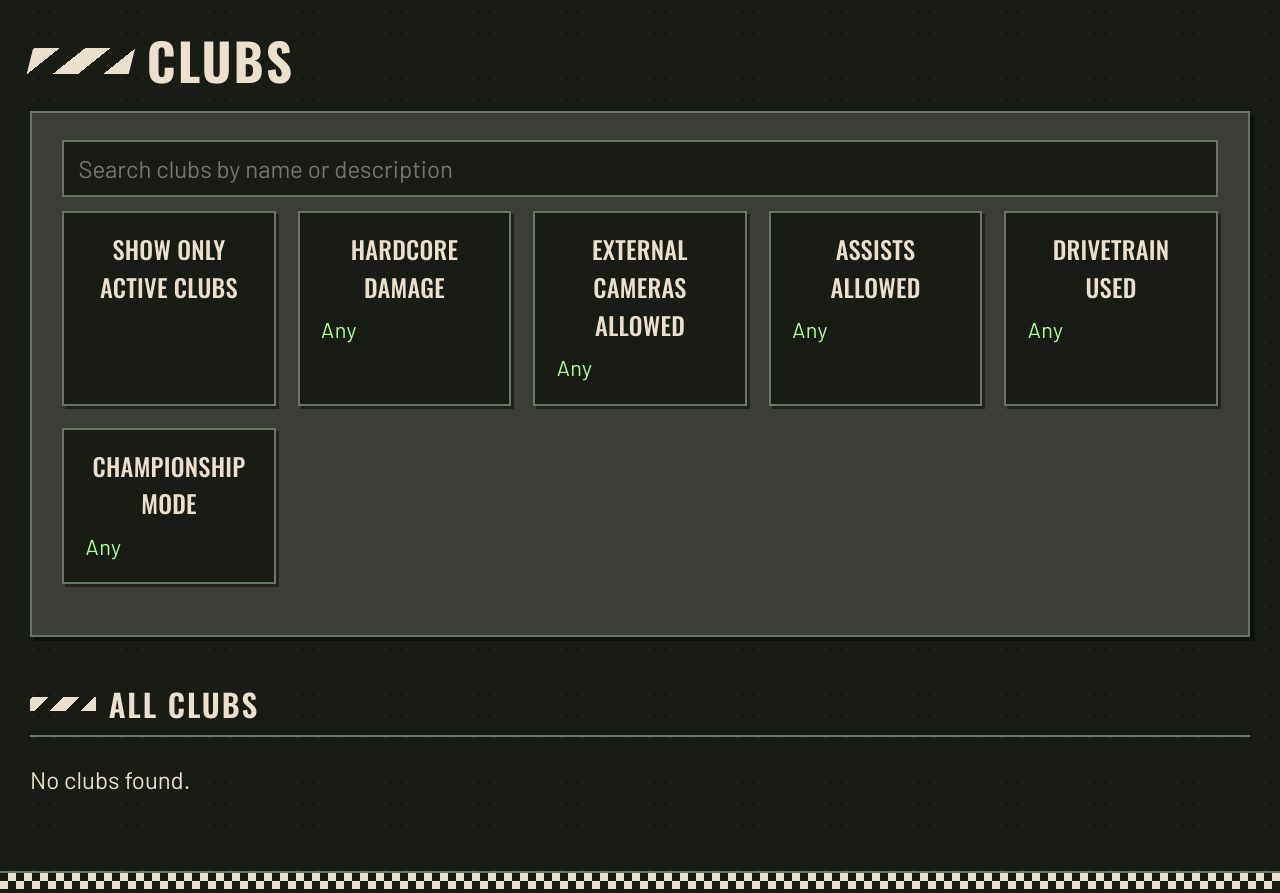
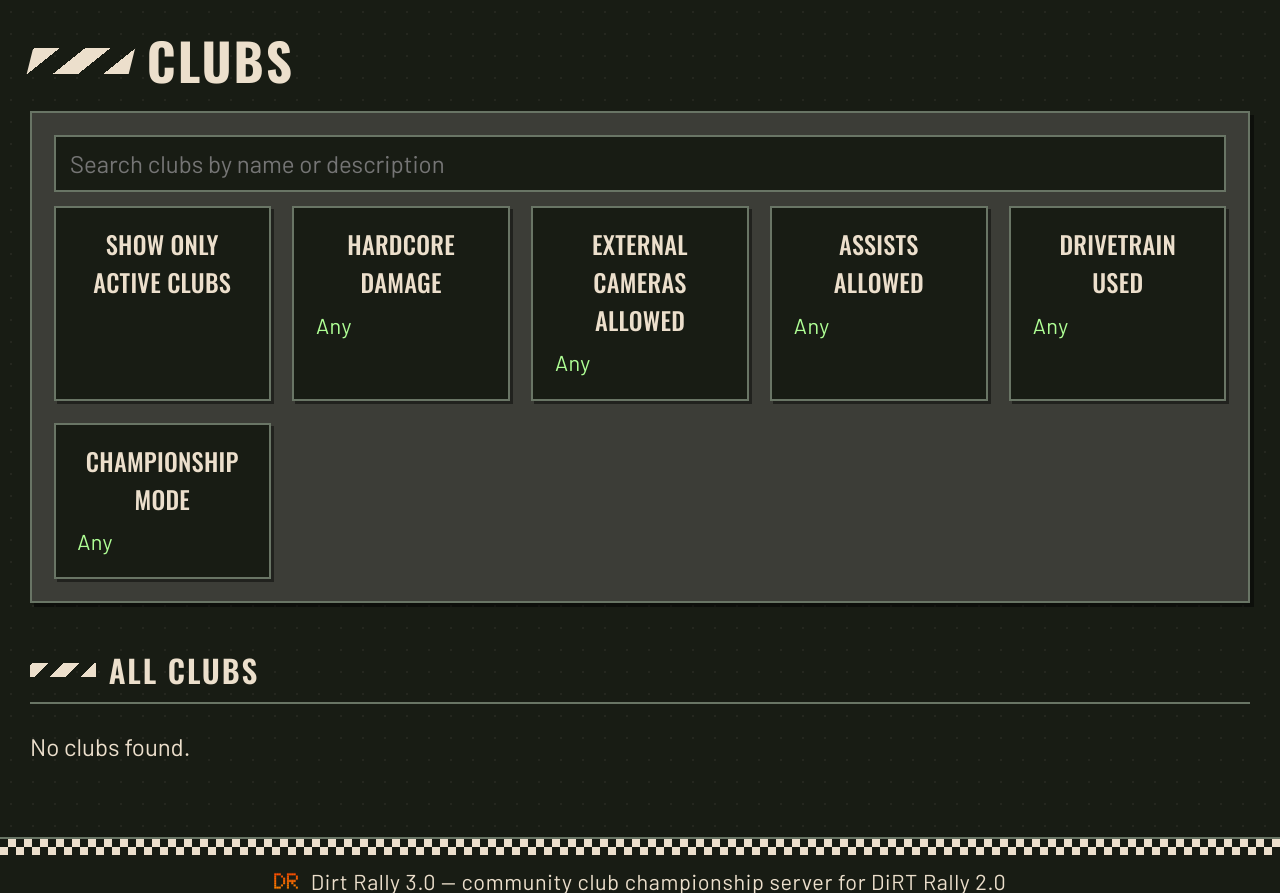
Before and after one commit to Agersi/DR3, a Flask app: page /clubs in a window 1280 px wide. Shown: the part 109-1002 px from the top of the page. Run offline with Flask 3, Linux system fonts and the light colour scheme; data that the repository does not hold is empty.

Commit message:
Clubs filter panel: tighter 0.9rem padding, opt-grid top margin only

```diff
--- a/dr3/web/render_check.py
+++ b/dr3/web/render_check.py
@@ -59,7 +59,8 @@ def main() -> int:
           .find('.filters { position: sticky; top: 0') != -1, '')
     css = client.get('/static/css/style.css').get_data(as_text=True)
     check('clubs: filter tile styling scoped to .filters (builder page untouched)',
-          '.filters .opt-grid { grid-template-columns: repeat(auto-fit, minmax(200px, 1fr));' in css
+          '.filters { position: sticky; top: 0; z-index: 20; padding: 0.9rem; }' in css
+          and '.filters .opt-grid { grid-template-columns: repeat(auto-fit, minmax(200px, 1fr)); margin: 0.6rem 0 0 0; }' in css
           and '.filters .opt-title { text-align: center; letter-spacing: 0.01em; }' in css
           and '.opt-grid { display: grid; grid-template-columns: repeat(auto-fit, minmax(250px, 1fr));' in css
           and 'letter-spacing: 0.07em' in css, '')
--- a/dr3/web/static/css/style.css
+++ b/dr3/web/static/css/style.css
@@ -278,8 +278,8 @@ input[type='search'] { max-width: none; }
 
 /* ── Clubs list: filters, create toggle, membership tints ── */
 
-.filters { position: sticky; top: 0; z-index: 20; }
-.filters .opt-grid { grid-template-columns: repeat(auto-fit, minmax(200px, 1fr)); }
+.filters { position: sticky; top: 0; z-index: 20; padding: 0.9rem; }
+.filters .opt-grid { grid-template-columns: repeat(auto-fit, minmax(200px, 1fr)); margin: 0.6rem 0 0 0; }
 .filters .opt-title { text-align: center; letter-spacing: 0.01em; }
 .opt-state { display: block; color: var(--muted); font-size: 0.9rem; line-height: 1.45; }
 .opt:has(input:checked) .opt-state { color: var(--surface); }
```
